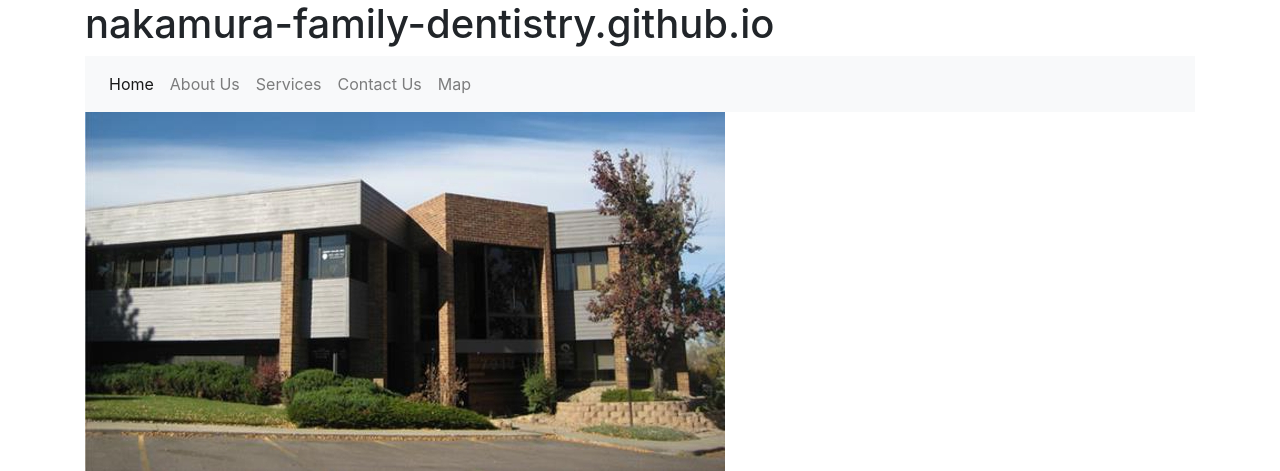
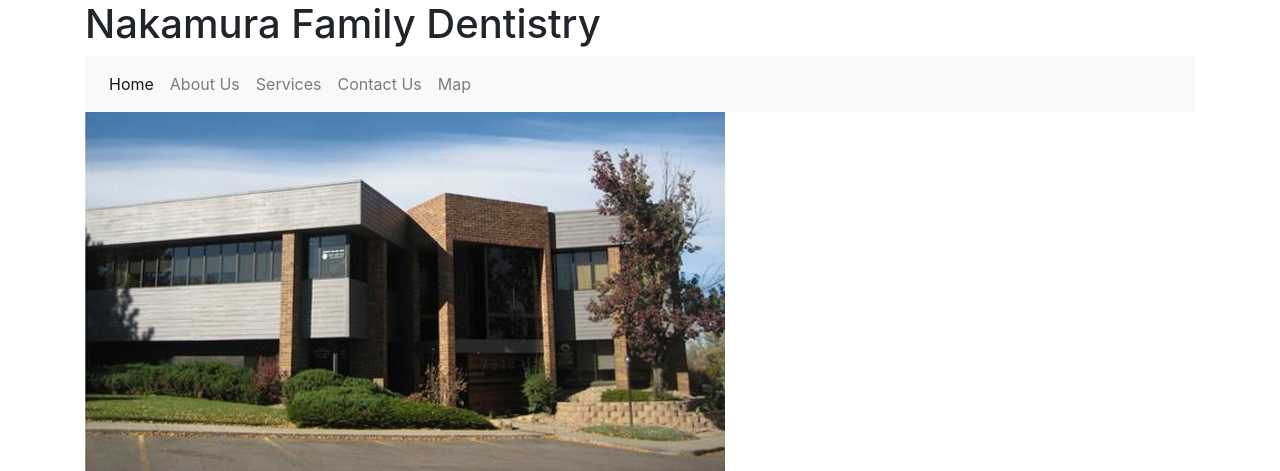
Before and after one commit to nakamura-family-dentistry/nakamura-family-dentistry.github.io, a plain HTML site: page index.html in a window 1280 px wide. Shown: the top 471 px of the page. Drawn offline with nearby package versions, Linux system fonts and the light colour scheme.

Commit message:
Update index.html

```diff
--- a/index.html
+++ b/index.html
@@ -9,7 +9,7 @@
     <!-- Bootstrap CSS -->
     <link rel="stylesheet" href="https://stackpath.bootstrapcdn.com/bootstrap/4.3.1/css/bootstrap.min.css" integrity="sha384-ggOyR0iXCbMQv3Xipma34MD+dH/1fQ784/j6cY/iJTQUOhcWr7x9JvoRxT2MZw1T" crossorigin="anonymous">
 
-    <title>Nakamura Family Dentistry.github.io</title>
+    <title>Nakamura Family Dentistry</title>
     <style>
 /*       .navbar .navbar-nav {
           display: inline-block;
@@ -23,7 +23,7 @@
   </head>
   <body>
     <div class="container">
-      <h1>nakamura-family-dentistry.github.io</h1>
+      <h1>Nakamura Family Dentistry</h1>
       <nav class="navbar navbar-expand-lg navbar-light bg-light">
       <!-- <a class="navbar-brand" href="#">Navbar</a> -->
       <button class="navbar-toggler" type="button" data-toggle="collapse" data-target="#navbarNav" aria-controls="navbarNav" aria-expanded="false" aria-label="Toggle navigation">
```
